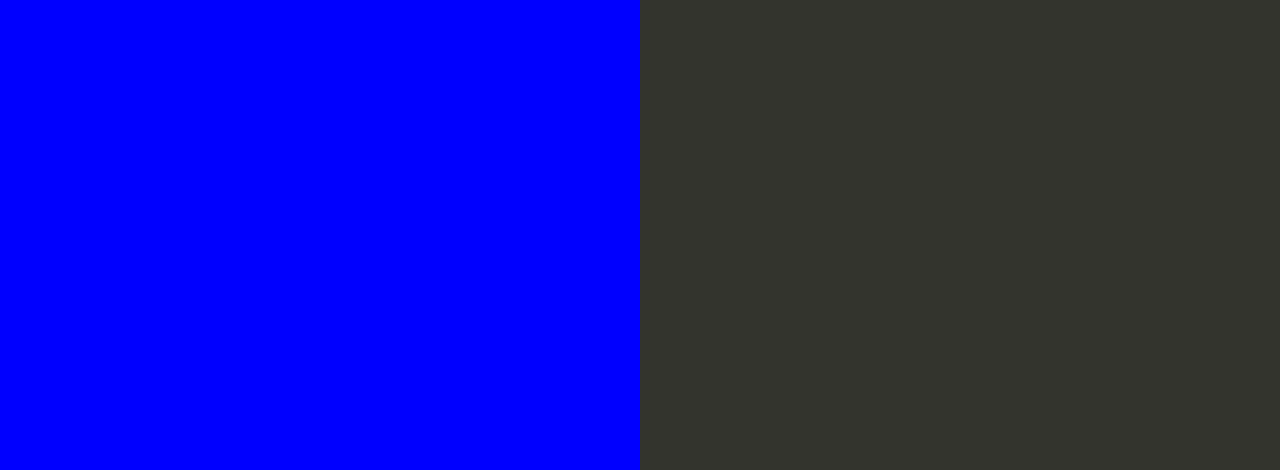
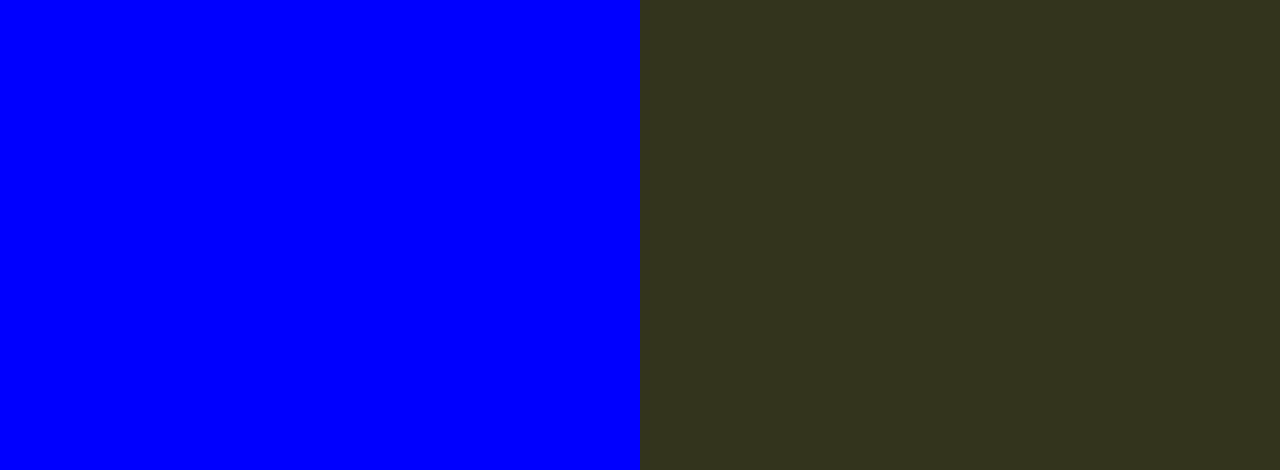
Before and after one commit to BGreda/my-nodejs-app, a website: page index.html in a window 1280 px wide. Shown: the part 330-800 px from the top of the page. Drawn offline with Linux system fonts and the light colour scheme.

Commit message:
Change background color in index.html

```diff
--- a/index.html
+++ b/index.html
@@ -49,7 +49,7 @@
         bottom: 0px;
         left: 50%;
 
-        background-color: #33342D;
+        background-color: #33341D;
       }
 
       h1 {
```
